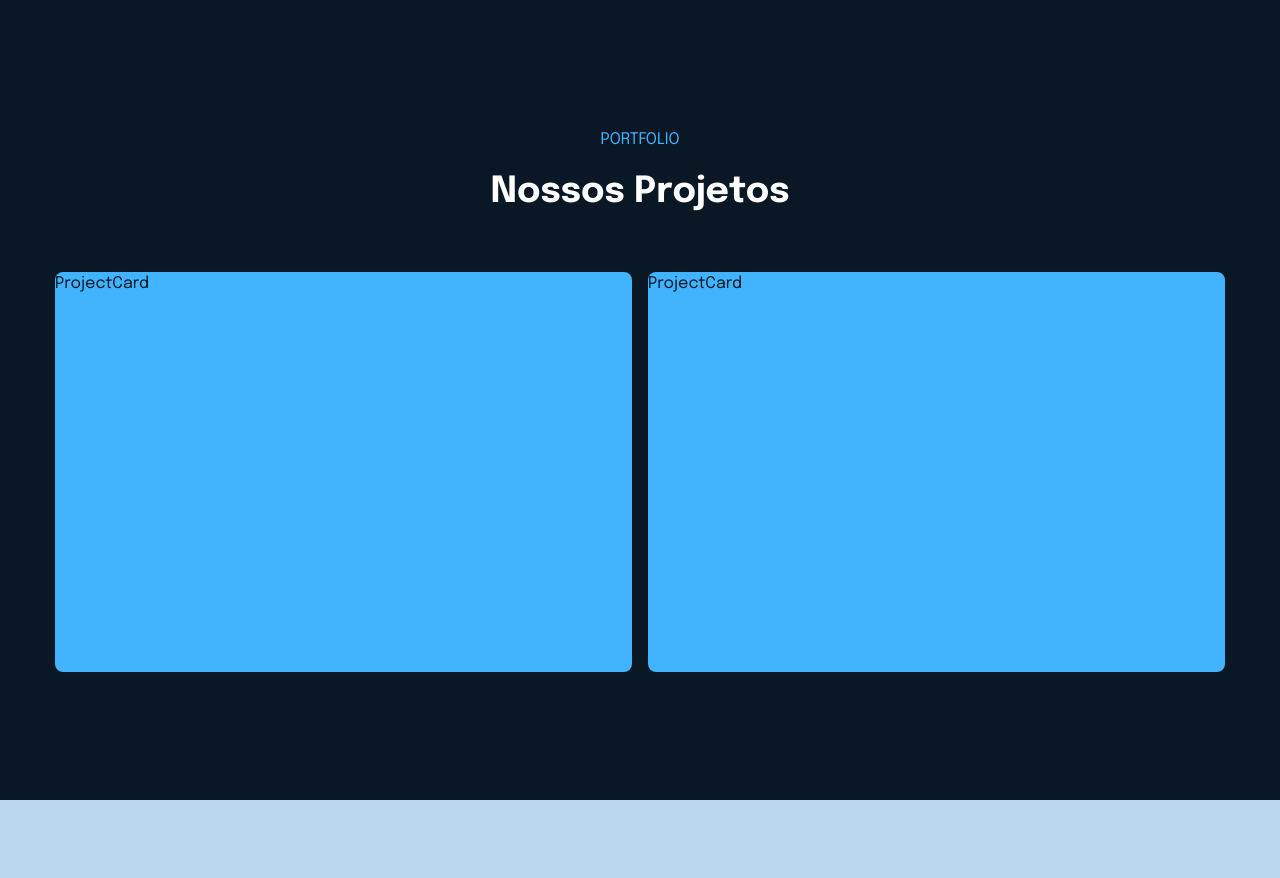
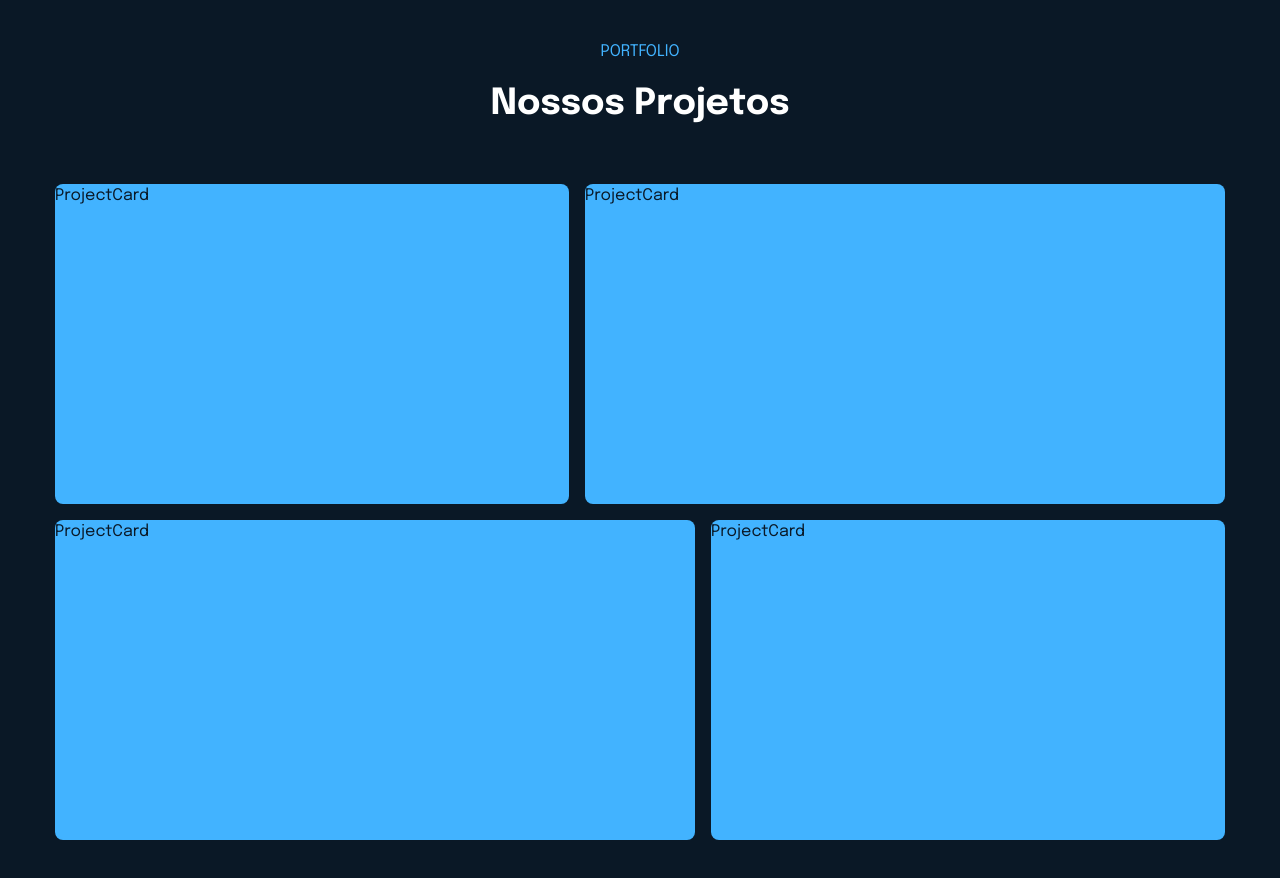
Before and after one commit to gustavodev200/blueteamtech-site, a Next.js app: page / in a window 1280 px wide. Before the commit the page ends 800 px from the top, so only its background shows below. Built offline with nearby package versions, Linux system fonts and the light colour scheme.

Commit message:
feat: add ProjectCard component

```diff
--- a/src/app/components/Portfolio/Portfolio.tsx
+++ b/src/app/components/Portfolio/Portfolio.tsx
@@ -3,7 +3,7 @@ import ProjectCard from "./components/ProjectCard";
 
 export const Portfolio: React.FC = () => {
   return (
-    <section className="w-full h-dvh bg-primary-900">
+    <section className="w-full h-full bg-primary-900">
       <div className="w-full max-w-[1170px] h-full flex flex-col py-10 justify-center mx-auto text-white">
         <header className="flex flex-col items-center">
           <h5 className="text-primary-300">PORTFOLIO</h5>
@@ -12,9 +12,15 @@ export const Portfolio: React.FC = () => {
           </h2>
         </header>
         <main className="mt-[3.75rem]">
-          <div className="grid grid-cols-2 gap-4 ">
-            <ProjectCard size="200px" />
-            <ProjectCard size="600px" />
+          <div className="flex flex-col">
+            <div className="flex flex-col md:flex-row gap-4 justify-center">
+              <ProjectCard size="md" />
+              <ProjectCard size="lg" />
+            </div>
+            <div className="flex gap-4 justify-center mt-4">
+              <ProjectCard size="lg" />
+              <ProjectCard size="md" />
+            </div>
           </div>
         </main>
       </div>
--- a/src/app/components/Portfolio/components/ProjectCard.tsx
+++ b/src/app/components/Portfolio/components/ProjectCard.tsx
@@ -1,8 +1,17 @@
 import React from "react";
 
-const ProjectCard = () => {
+type SizeCardProjectProps = {
+  size: "md" | "lg";
+};
+const ProjectCard = ({ size }: SizeCardProjectProps) => {
+  const sizeClass = {
+    md: "w-3/5",
+    lg: "w-full",
+  }[size];
   return (
-    <div className="w-full h-[25rem] bg-primary-300 rounded-lg">
+    <div
+      className={`max-w-screen-sm ${sizeClass} h-[20rem] bg-primary-300 rounded-lg`}
+    >
       ProjectCard
     </div>
   );
```
